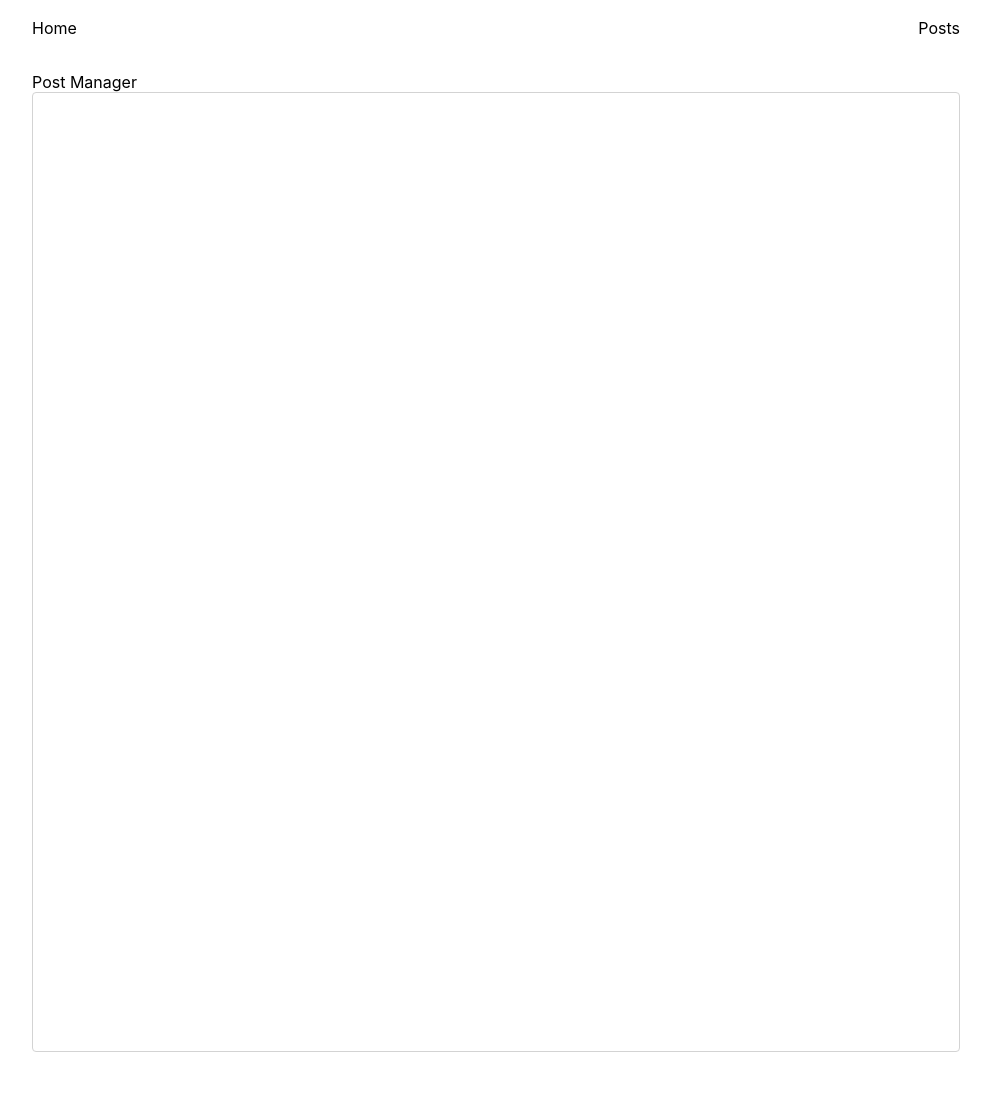
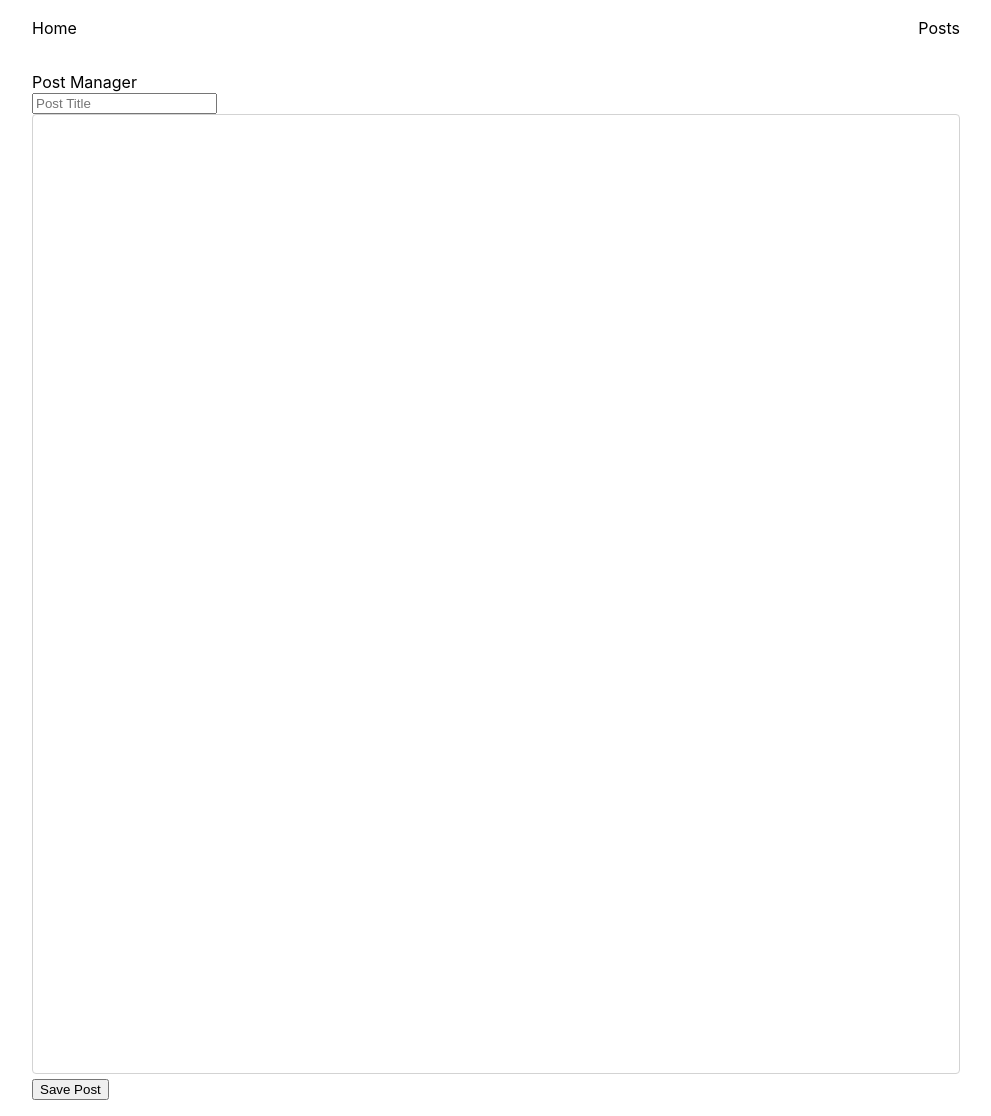
Before and after one commit to DSandberg93/blog-react-frontend, a React (Create React App) app: page /posts/create in a window 1280 px wide. Shown: the whole page, without its empty margins (144-1135 px from the left). Before the commit the page ends 1068 px from the top, so only its background shows below. Built offline with nearby package versions, Linux system fonts and the light colour scheme.

Commit message:
Implement basic create post form #3

```diff
--- a/src/components/TextEditor/index.tsx
+++ b/src/components/TextEditor/index.tsx
@@ -2,11 +2,11 @@ import React from 'react';
 import { TextEditorProps as IProps } from './types';
 import { TextEditorInput } from './styled';
 
-const TextEditor = (props: IProps) => {
+const TextEditor = ({ onChange }: IProps) => {
   return (
     <TextEditorInput
       onInput={(e) => {
-        console.log(e.currentTarget.value.split('\n'));
+        onChange(e.currentTarget.value.split('\n').filter((value) => !!value));
       }}
     />
   );
--- a/src/components/TextEditor/types.ts
+++ b/src/components/TextEditor/types.ts
@@ -1,3 +1,3 @@
 export interface TextEditorProps {
-
+  onChange: (text: string[]) => void,
 }
--- a/src/pages/ManagePost/index.tsx
+++ b/src/pages/ManagePost/index.tsx
@@ -1,20 +1,35 @@
-import React from 'react';
+import React, { useState } from 'react';
 import { withRouter } from 'react-router';
 
 import Container from 'components/Container';
 
-import { ManagePostProps as IProps, ManagePostState as IState } from './types';
+import { ManagePostProps as IProps } from './types';
 import TextEditor from 'components/TextEditor/index';
 
-class PostManager extends React.PureComponent <IProps, IState> {
-  render() {
-    return (
-      <Container padding="full">
-        <div>Post Manager</div>
-        <TextEditor />
-      </Container>
-    );
-  }
+function PostManager({ history }: IProps) {
+  console.log(history);
+  const [postContent, setPostContent] = useState<string[]>([]);
+  const [postTitle, setPostTitle] = useState('');
+
+  const onSubmitPost = (e: React.FormEvent<HTMLFormElement>) => {
+    e.preventDefault();
+    console.log(postTitle, postContent);
+  };
+
+  const onChangeTitle = (e: React.ChangeEvent<HTMLInputElement>) => {
+    setPostTitle(e.currentTarget.value);
+  };
+
+  return (
+    <Container padding="full">
+      <div>Post Manager</div>
+      <form onSubmit={onSubmitPost}>
+        <input type="text" onChange={onChangeTitle} placeholder="Post Title" />
+        <TextEditor onChange={(postContent: string[]) => setPostContent(postContent)} />
+        <button role="submit">Save Post</button>
+      </form>
+    </Container>
+  );
 }
 
 export default withRouter(PostManager);
--- a/src/pages/ManagePost/types.ts
+++ b/src/pages/ManagePost/types.ts
@@ -3,7 +3,3 @@ import { RouteComponentProps } from 'react-router-dom';
 export interface ManagePostProps extends RouteComponentProps {
 
 }
-
-export interface ManagePostState {
-
-}
```
